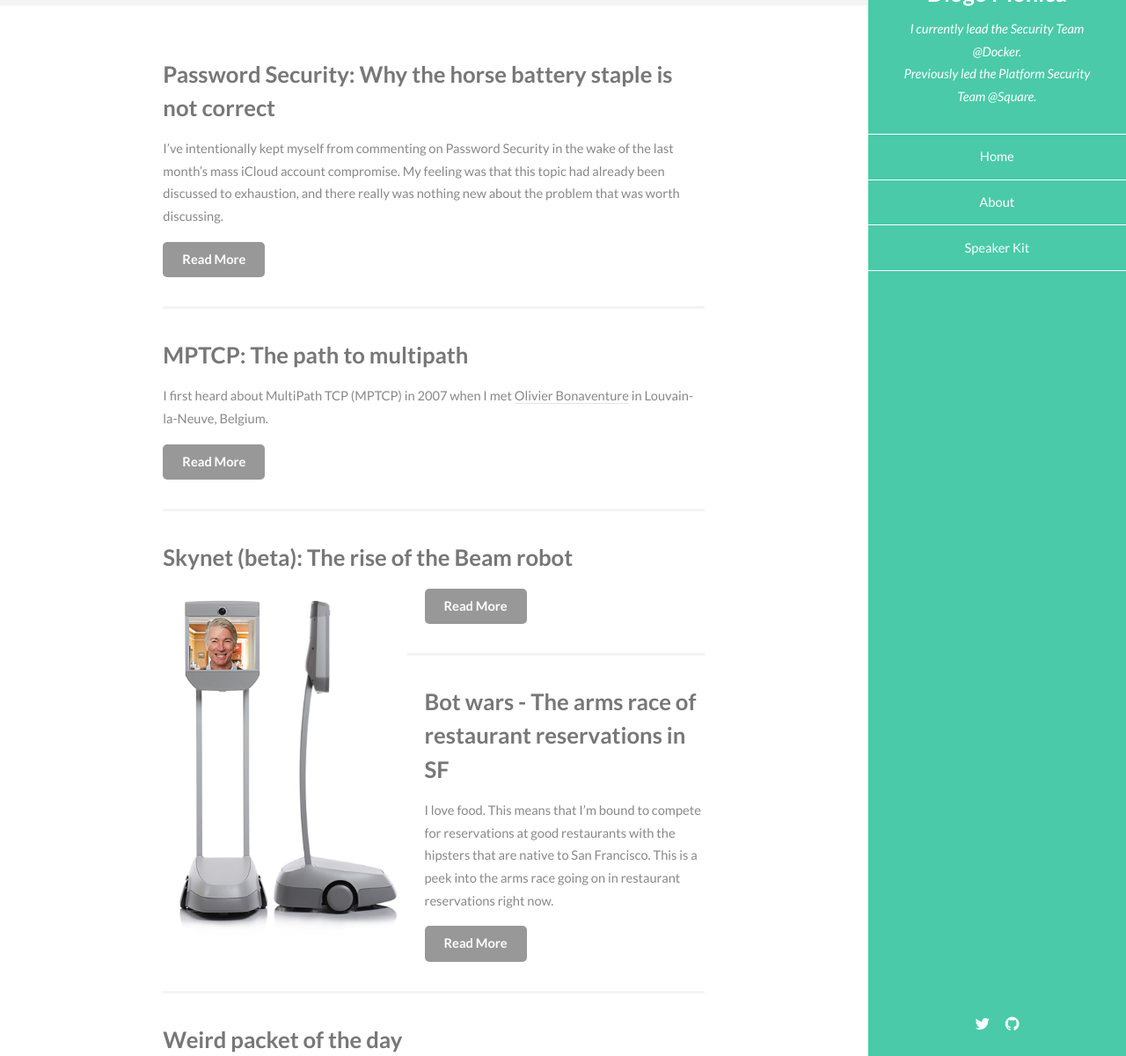
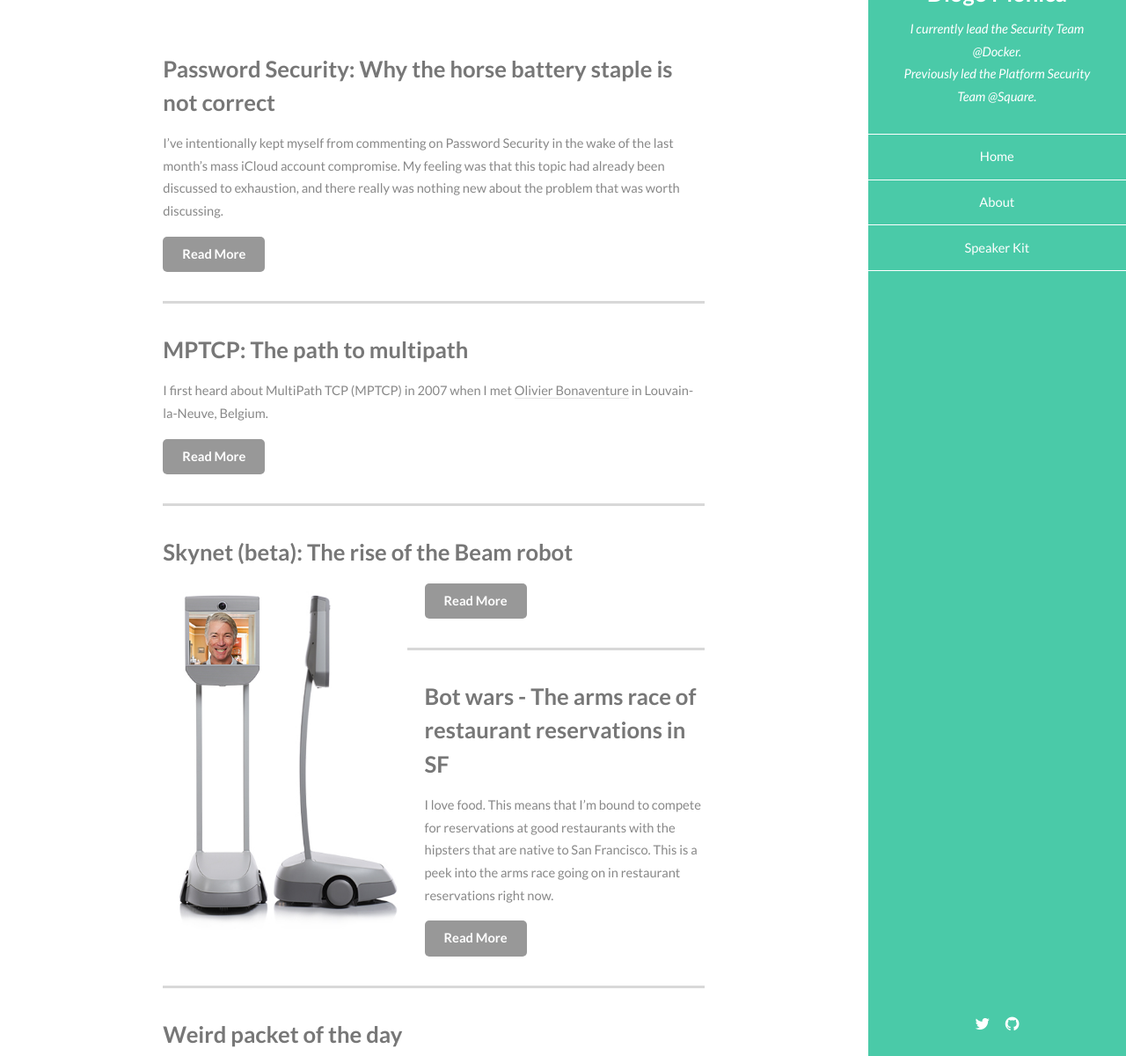
Before and after one commit to diogomonica/new.diogomonica.com, a Jekyll site: the page built from index.html, in a window 1280 px wide and 1400 px high. Shown: the part 200-1400 px from the top of the window at 88% size. Built offline with Jekyll 4.4.1, drawn with Linux system fonts in a browser that asks for light colours.

Commit message:
fix borders

```diff
--- a/_sass/_vars.scss
+++ b/_sass/_vars.scss
@@ -54,3 +54,4 @@
 	$diogoLightBlue:			#29768a;
 	$white:						#fff;
 	$black:						#000;
+	$grey:						#d8d8d8;
--- a/css/style.scss
+++ b/css/style.scss
@@ -815,7 +815,7 @@ $size-header: 23em;
 
 	.features {
 		article {
-			border-top: solid ($size-border-width * 1.5) $color-border;
+			border-top: solid 3px $grey;
 			margin-bottom: $size-element-margin;
 			padding-top: $size-element-margin;
 
@@ -1030,14 +1030,8 @@ $size-header: 23em;
 
 	#main {
 		> section {
-			border-top: solid ($size-border-width * 3) $color-border;
-
 			> .container {
 				padding: 6em 0 4em 0;
-			}
-
-			&:first-child {
-				border-top: 0;
 			}
 		}
 	}
```
